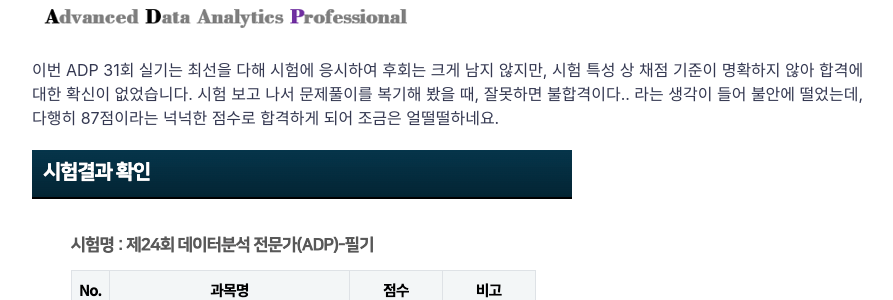
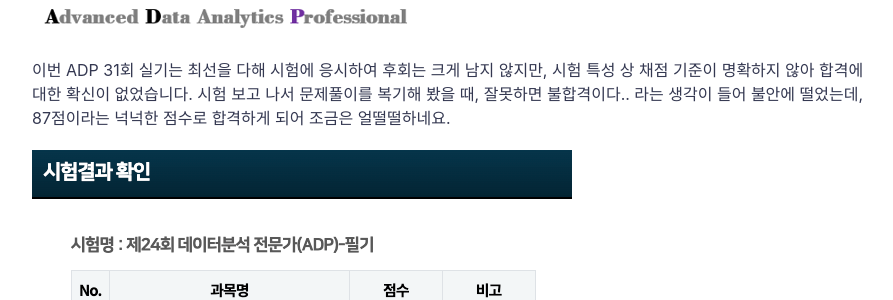
Before and after one commit to hjben/hjben.github.io, a Jekyll site: the page built from _posts/2023-11-25-adp-retro.md, in a window 1280 px wide and 900 px high, scrolled down 618 px. Shown: the part 200-500 px from the top of the window, without its empty margins (188-1081 px from the left). Built offline with Jekyll 4.4.1, drawn with Linux system fonts in a browser that asks for light colours; nearby versions of some CDN libraries; comment, search, counter and statistics services are not loaded.

Commit message:
Update 2023-11-25-adp-retro.md

```diff
--- a/_posts/2023-11-25-adp-retro.md
+++ b/_posts/2023-11-25-adp-retro.md
@@ -8,7 +8,7 @@ summary: ADP 첫 시험 준비부터 최종 합격까지의 여정
 <img src ="https://raw.githubusercontent.com/hjben/hjben.github.io/master/_img/adp-retro/adp-logo.png" alt="adp-logo">
 
 이번 ADP 31회 실기는 최선을 다해 시험에 응시하여 후회는 크게 남지 않지만, 시험 특성 상 채점 기준이 명확하지 않아 합격에 대한 확신이 없었습니다.
-시험 보고 나서 문제풀이를 복기해 봤을 때, 잘못하면 불합격이다.. 라는 생각이 들어 불안에 떨었는데, 다행히 87점이라는 넉넉한 점수로 합격하게 되어 조금은 얼떨떨하네요.
+시험 보고 나서 문제풀이를 복기해 봤을 때, 잘못하면 불합격이다.. 라는 생각이 들어 불안에 떨었는데, 87점이라는 넉넉한 점수로 합격하게 되어 조금은 얼떨떨하네요.
 
 <img src ="https://raw.githubusercontent.com/hjben/hjben.github.io/master/_img/adp-retro/score-pil.png" alt="score-pil">
 <img src ="https://raw.githubusercontent.com/hjben/hjben.github.io/master/_img/adp-retro/score-sil.png" alt="score-sil"> <br><br>
```
